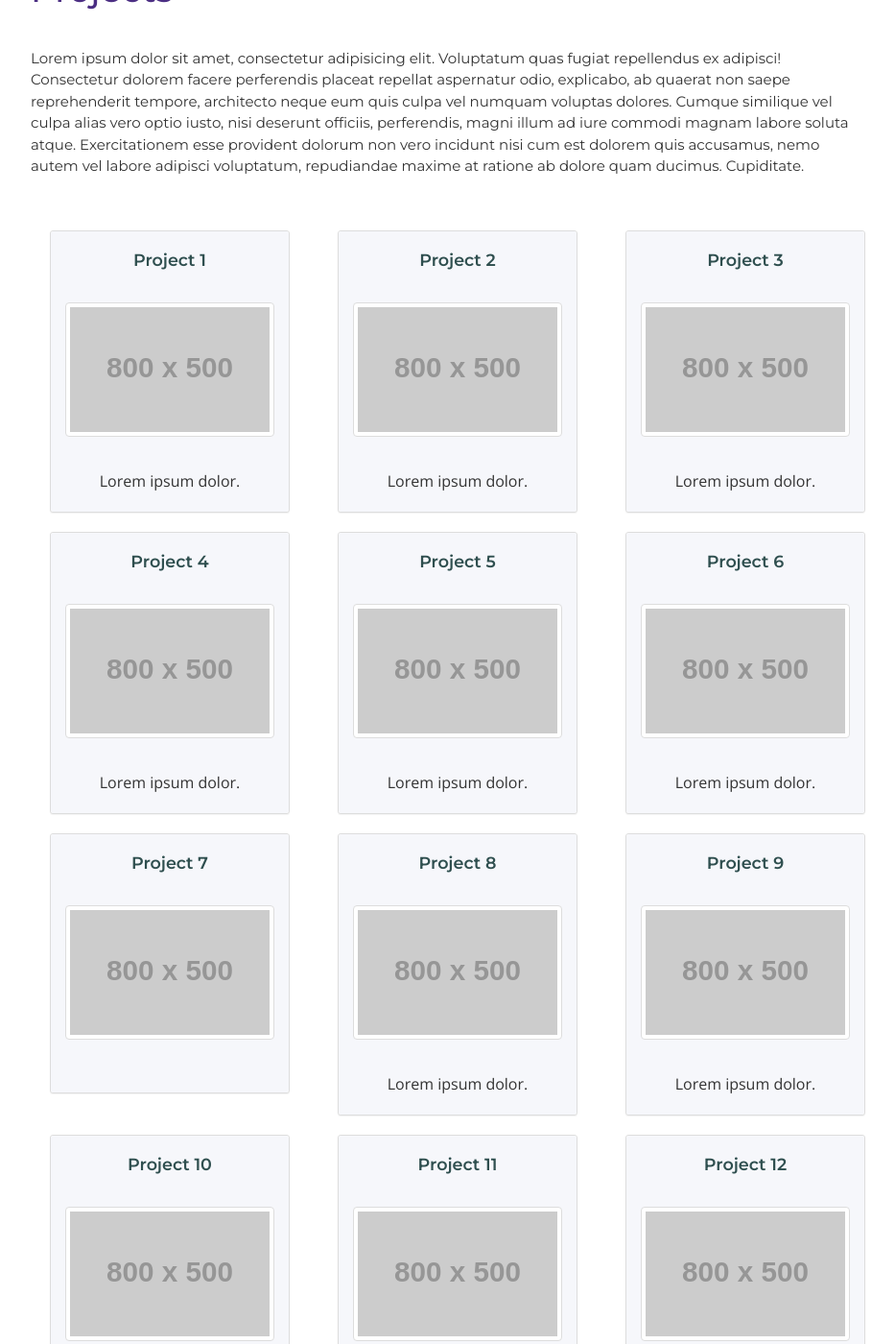
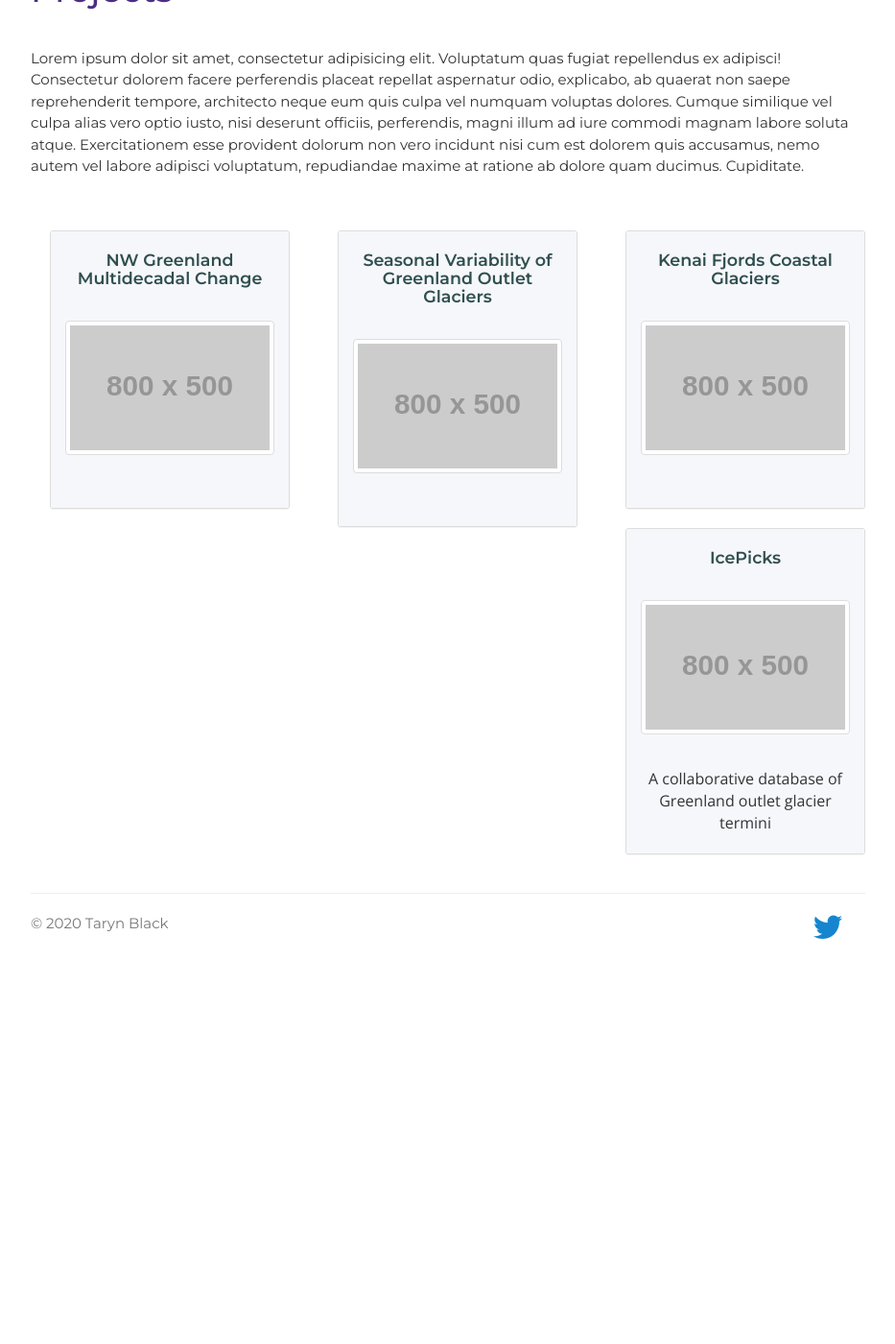
Before and after one commit to tarynblack/tarynblack.github.io, a Jekyll site: the page built from projects.html, in a window 1280 px wide and 1400 px high, scrolled down 197 px. Shown: the whole window at 96% size, without its empty margins (173-1106 px from the left). Built offline with Jekyll 4.4.1, drawn with Linux system fonts in a browser that asks for light colours; nearby versions of some CDN libraries; a style sheet for code colours, icons or effects is not loaded; after the commit the page ends 1209 px from its top, so only the background shows below that; some of the changed text lies outside the part shown.

Commit message:
Add basic projects

```diff
--- a/projects.html
+++ b/projects.html
@@ -17,33 +17,33 @@ title: Projects | Taryn Black
         <div class="col-sm-6 col-md-4">
            <div class="panel panel-default">
               <div class="panel-heading">
-                 <h5 class="panel-title">Project 1</h5>
+                 <h5 class="panel-title">NW Greenland Multidecadal Change</h5>
               </div>
               <div class="panel-body"><img src="http://placehold.it/800x500" class="img img-responsive img-thumbnail">
               </div>
-              <div class="panel-footer">Lorem ipsum dolor.</div>
+              <div class="panel-footer"></div>
            </div>
         </div>
 
         <div class="col-sm-6 col-md-4">
             <div class="panel panel-default">
                <div class="panel-heading">
-                  <h5 class="panel-title">Project 2</h5>
+                  <h5 class="panel-title">Seasonal Variability of Greenland Outlet Glaciers</h5>
                </div>
                <div class="panel-body"><img src="http://placehold.it/800x500" class="img img-responsive img-thumbnail">
                </div>
-               <div class="panel-footer">Lorem ipsum dolor.</div>
+               <div class="panel-footer"></div>
             </div>
          </div>
 
          <div class="col-sm-6 col-md-4">
             <div class="panel panel-default">
                <div class="panel-heading">
-                  <h5 class="panel-title">Project 3</h5>
+                  <h5 class="panel-title">Kenai Fjords Coastal Glaciers</h5>
                </div>
                <div class="panel-body"><img src="http://placehold.it/800x500" class="img img-responsive img-thumbnail">
                </div>
-               <div class="panel-footer">Lorem ipsum dolor.</div>
+               <div class="panel-footer"></div>
             </div>
          </div>
 
@@ -51,135 +51,15 @@ title: Projects | Taryn Black
          <div class="col-sm-6 col-md-4">
             <div class="panel panel-default">
                <div class="panel-heading">
-                  <h5 class="panel-title">Project 4</h5>
+                  <h5 class="panel-title">IcePicks</h5>
                </div>
                <div class="panel-body"><img src="http://placehold.it/800x500" class="img img-responsive img-thumbnail">
                </div>
-               <div class="panel-footer">Lorem ipsum dolor.</div>
-            </div>
-         </div>
-
-         <div class="col-sm-6 col-md-4">
-            <div class="panel panel-default">
-               <div class="panel-heading">
-                  <h5 class="panel-title">Project 5</h5>
-               </div>
-               <div class="panel-body"><img src="http://placehold.it/800x500" class="img img-responsive img-thumbnail">
-               </div>
-               <div class="panel-footer">Lorem ipsum dolor.</div>
-            </div>
-         </div>
-
-         <div class="col-sm-6 col-md-4">
-            <div class="panel panel-default">
-               <div class="panel-heading">
-                  <h5 class="panel-title">Project 6</h5>
-               </div>
-               <div class="panel-body"><img src="http://placehold.it/800x500" class="img img-responsive img-thumbnail">
-               </div>
-               <div class="panel-footer">Lorem ipsum dolor.</div>
-            </div>
-         </div>
-
-         <div class="col-sm-6 col-md-4">
-            <div class="panel panel-default">
-               <div class="panel-heading">
-                  <h5 class="panel-title">Project 7</h5>
-               </div>
-               <div class="panel-body"><img src="http://placehold.it/800x500" class="img img-responsive img-thumbnail">
-               </div>
-               <div class="panel-footer visit"></span></div>
-            </div>
-         </div>
-
-         <div class="col-sm-6 col-md-4">
-            <div class="panel panel-default">
-               <div class="panel-heading">
-                  <h5 class="panel-title">Project 8</h5>
-               </div>
-               <div class="panel-body"><img src="http://placehold.it/800x500" class="img img-responsive img-thumbnail">
-               </div>
-               <div class="panel-footer">Lorem ipsum dolor.</div>
-            </div>
-         </div>
-
-         <div class="col-sm-6 col-md-4">
-            <div class="panel panel-default">
-               <div class="panel-heading">
-                  <h5 class="panel-title">Project 9</h5>
-               </div>
-               <div class="panel-body"><img src="http://placehold.it/800x500" class="img img-responsive img-thumbnail">
-               </div>
-               <div class="panel-footer">Lorem ipsum dolor.</div>
-            </div>
-         </div>
-         <div class="col-sm-6 col-md-4">
-            <div class="panel panel-default">
-               <div class="panel-heading">
-                  <h5 class="panel-title">Project 10</h5>
-               </div>
-               <div class="panel-body"><img src="http://placehold.it/800x500" class="img img-responsive img-thumbnail">
-               </div>
-               <div class="panel-footer">Lorem ipsum dolor.</div>
-            </div>
-         </div>
-         <div class="col-sm-6 col-md-4">
-            <div class="panel panel-default">
-               <div class="panel-heading">
-                  <h5 class="panel-title">Project 11</h5>
-               </div>
-               <div class="panel-body"><img src="http://placehold.it/800x500" class="img img-responsive img-thumbnail">
-               </div>
-               <div class="panel-footer">Lorem ipsum dolor.</div>
+               <div class="panel-footer">A collaborative database of Greenland outlet glacier termini</div>
             </div>
          </div>
 
 
-         <div class="col-sm-6 col-md-4">
-            <div class="panel panel-default">
-               <div class="panel-heading">
-                  <h5 class="panel-title">Project 12</h5>
-               </div>
-               <div class="panel-body"><img src="http://placehold.it/800x500" class="img img-responsive img-thumbnail">
-               </div>
-               <div class="panel-footer">Lorem ipsum dolor.</div>
-            </div>
-         </div>
-
-
-         <div class="col-sm-6 col-md-4">
-            <div class="panel panel-default">
-               <div class="panel-heading">
-                  <h5 class="panel-title">Project 13</h5>
-               </div>
-               <div class="panel-body"><img src="http://placehold.it/800x500" class="img img-responsive img-thumbnail">
-               </div>
-               <div class="panel-footer">Lorem ipsum dolor.</div>
-            </div>
-         </div>
-
-         <div class="col-sm-6 col-md-4">
-            <div class="panel panel-default">
-               <div class="panel-heading">
-                  <h5 class="panel-title">Project 14</h5>
-               </div>
-               <div class="panel-body"><img src="http://placehold.it/800x500" class="img img-responsive img-thumbnail">
-               </div>
-               <div class="panel-footer">Lorem ipsum dolor.</div>
-            </div>
-         </div>
-
-         <div class="col-sm-6 col-md-4">
-            <div class="panel panel-default">
-               <div class="panel-heading">
-                  <h5 class="panel-title">Project 15</h5>
-               </div>
-               <div class="panel-body"><img src="http://placehold.it/800x500" class="img img-responsive img-thumbnail">
-               </div>
-               <div class="panel-footer">Lorem ipsum dolor.</div>
-            </div>
-         </div>
-
       </div>
    <!-- .row -->
    </div>
```
